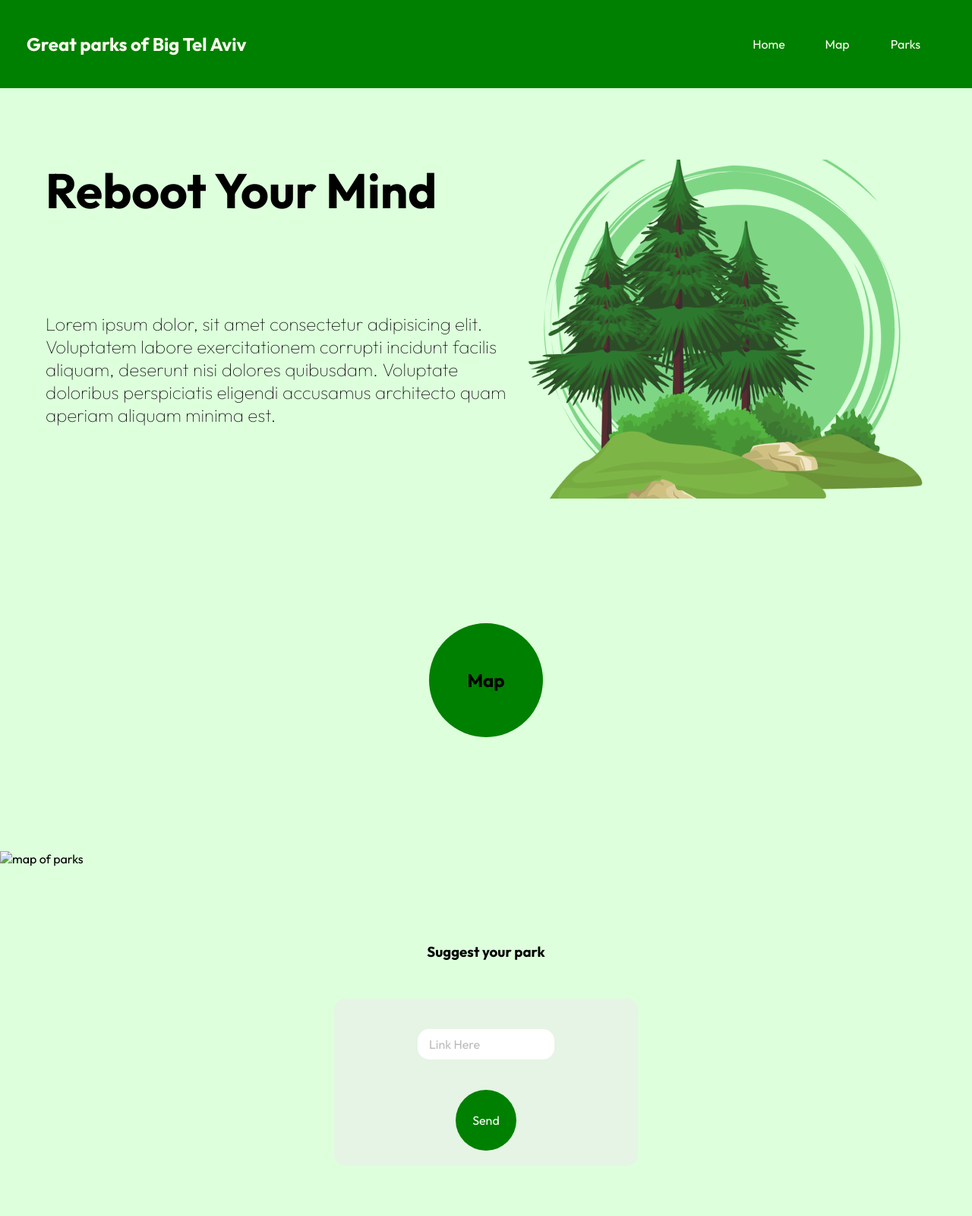
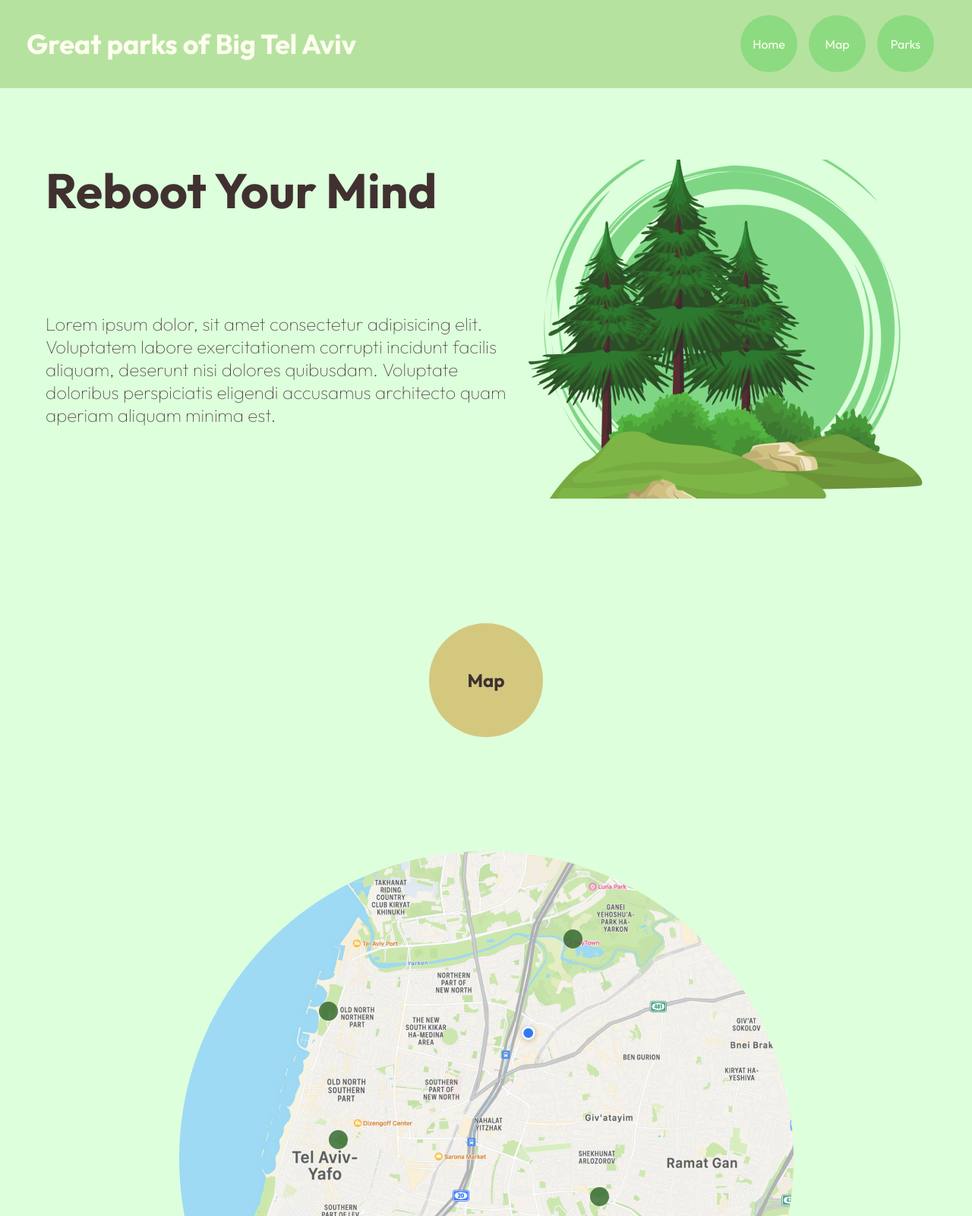
Before and after one commit to yo-livy/hackathon1, a plain HTML site: page index.html in a window 1280 px wide. Shown: the top 1600 px of the page at 76% size. Drawn offline with Linux system fonts and the light colour scheme.

Commit message:
final before text

```diff
--- a/index.html
+++ b/index.html
@@ -16,13 +16,13 @@
             <h2>Great parks of Big Tel Aviv</h2>
         </div>
         <ul class="navbar">
-                <li><a href=#>Home</a></li>
-                <li><a href=#>Map</a></li>
-                <li><a href=#>Parks</a></li>
+                <li><a href="#home">Home</a></li>
+                <li><a href="#mappy">Map</a></li>
+                <li><a href="#parky">Parks</a></li>
         </ul>
     </header>
 
-    <section>
+    <section id="home">
         <div class="container">
             <div class="title"><h1>Reboot Your Mind</h1></div>
             <div class="text"><p>Lorem ipsum dolor, sit amet consectetur adipisicing elit. Voluptatem labore exercitationem corrupti incidunt facilis aliquam, deserunt nisi dolores quibusdam. Voluptate doloribus perspiciatis eligendi accusamus architecto quam aperiam aliquam minima est.</p></div>
@@ -30,9 +30,9 @@
         </div>
     </section>
 
-    <section class="map">
+    <section class="map" id="mappy">
         <h2>Map</h2>
-        <img src="Ellipse 1.png" alt="map of parks" class="cmap">
+        <img src="map1.png" alt="map of parks" class="cmap">
     </section>
 
     <h3>Suggest your park</h3>
@@ -42,7 +42,7 @@
     </form>
 
 
-    <section class="parks">
+    <section class="parks" id="parky">
 
         <h2>Parks</h2>
 
--- a/style.css
+++ b/style.css
@@ -23,13 +23,14 @@ body {
     display: flex;
     align-items: center;
     justify-content: space-between;
-    background-color: green;
+    background-color:rgba(125, 182, 70, 0.4);
 }
 
 .logo {
     margin-left: 35px;
     margin-top: 20px;
     color: rgb(255, 255, 240);
+    font-size: 24px;
 }
 .navbar {
     display: flex;
@@ -49,14 +50,14 @@ body {
     display: flex;
     justify-content: center;
     align-items: center;
-    background-color: green;
+    background-color: rgb(140,219,129);
     width: 75px;
     height: 75px;
 
 }
 .navbar a:hover {
-    background-color: rgba(255, 255, 240, 0.7);
-    color: black;
+    background-color: rgb(212, 200, 127);
+    color: rgb(64, 49, 48);
 }
 
 .container > * {
@@ -87,12 +88,14 @@ h1 {
     font-family: 'Outfit';
     font-size: 64px;
     font-weight: bold;
+    color: rgb(64, 49, 48);
 }
 
 p {
     font-family: 'Outfit';
     font-size: 24px;
     font-weight: lighter;
+    color: rgb(64, 49, 48);
 }
 
 .map h2 {
@@ -101,10 +104,11 @@ p {
     display: flex;
     justify-content: center;
     align-items: center;
-    background-color: green;
+    background-color: rgb(212, 200, 127);
     width: 150px;
     height: 150px;
     border-radius: 50%;
+    color: rgb(64, 49, 48);
 }
 
 .cmap {
@@ -122,7 +126,8 @@ p {
     width: 150px;
     height: 150px;
     border-radius: 50%;
-    background-color: green;
+    background-color: rgb(212, 200, 127);
+    color: rgb(64, 49, 48);
 }
 
 .container_parks {
@@ -144,12 +149,12 @@ p {
 .item2 {
     grid-area: item2;
     padding: 25px;
-    background-color: lightgreen;
+    background-color: rgb(214, 235, 255)
 }
 .item3 {
     grid-area: item3;
     padding: 25px;
-    background-color: aqua;
+    background-color: rgb(242, 234, 181);
 }
 .item4 {
     grid-area: item4;
@@ -160,10 +165,12 @@ p {
 .item6 {
     grid-area: item6;
     padding: 25px;
+    background-color: rgb(214, 235, 255)
 }
 .item7 {
     grid-area: item7;
     padding: 25px;
+    background-color: rgb(242, 234, 181);
 }
 .item8 {
     grid-area: item8;
@@ -174,10 +181,12 @@ p {
 .item10 {
     grid-area: item10;
     padding: 25px;
+    background-color:rgb(214, 235, 255)
 }
 .item11 {
     grid-area: item11;
     padding: 25px;
+    background-color: rgb(242, 234, 181);
 }
 .item12 {
     grid-area: item12;
@@ -198,10 +207,11 @@ p {
 h3 {
     text-align: center;
     margin-bottom: 50px;
+    color: rgb(64, 49, 48);
 }
 
 form {
-    background-color: #e5f4e4;
+    background-color: rgba(125, 182, 70, 0.4);
     width: 400px;
     height: auto;
     border-radius: 15px;
@@ -214,7 +224,7 @@ form {
   }
 
   .link {
-    width: 180px;
+    width: 250px;
     height: 40px;
     border-radius: 15px;
     border: none;
@@ -223,7 +233,7 @@ form {
     margin-top: 20px;
     padding: 15px;
     font-size: 16px;
-    color: #bbb;
+    color: black;
     transition: .5s;
   }
 
@@ -241,7 +251,7 @@ form {
     height: 80px;
     border-radius: 50%;
     border: none;
-    background-color: green;
+    background-color: rgb(140,219,129);
     color: #fff;
     font-size: 16px;
   }
@@ -249,6 +259,7 @@ form {
   #submit:hover {
     background-color:rgb(212, 200, 127);
     cursor: pointer;
+    color: rgb(64, 49, 48);
 }
 
 footer {
@@ -261,4 +272,5 @@ footer {
 
 footer p {
     font-size: 14px;
+    color: white;
 }
```
Also changed, not shown: map.png (added), map1.png (added).
